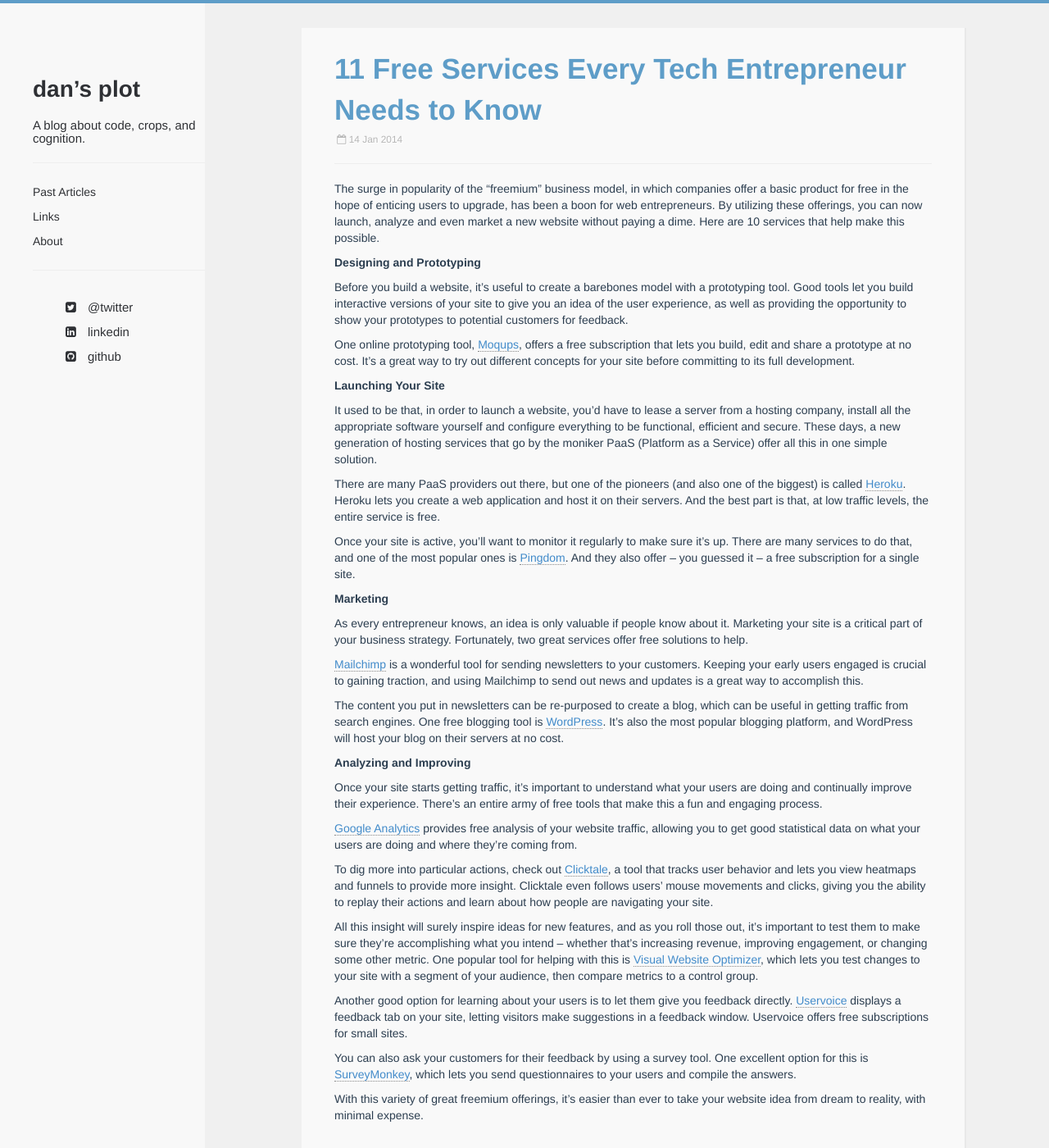
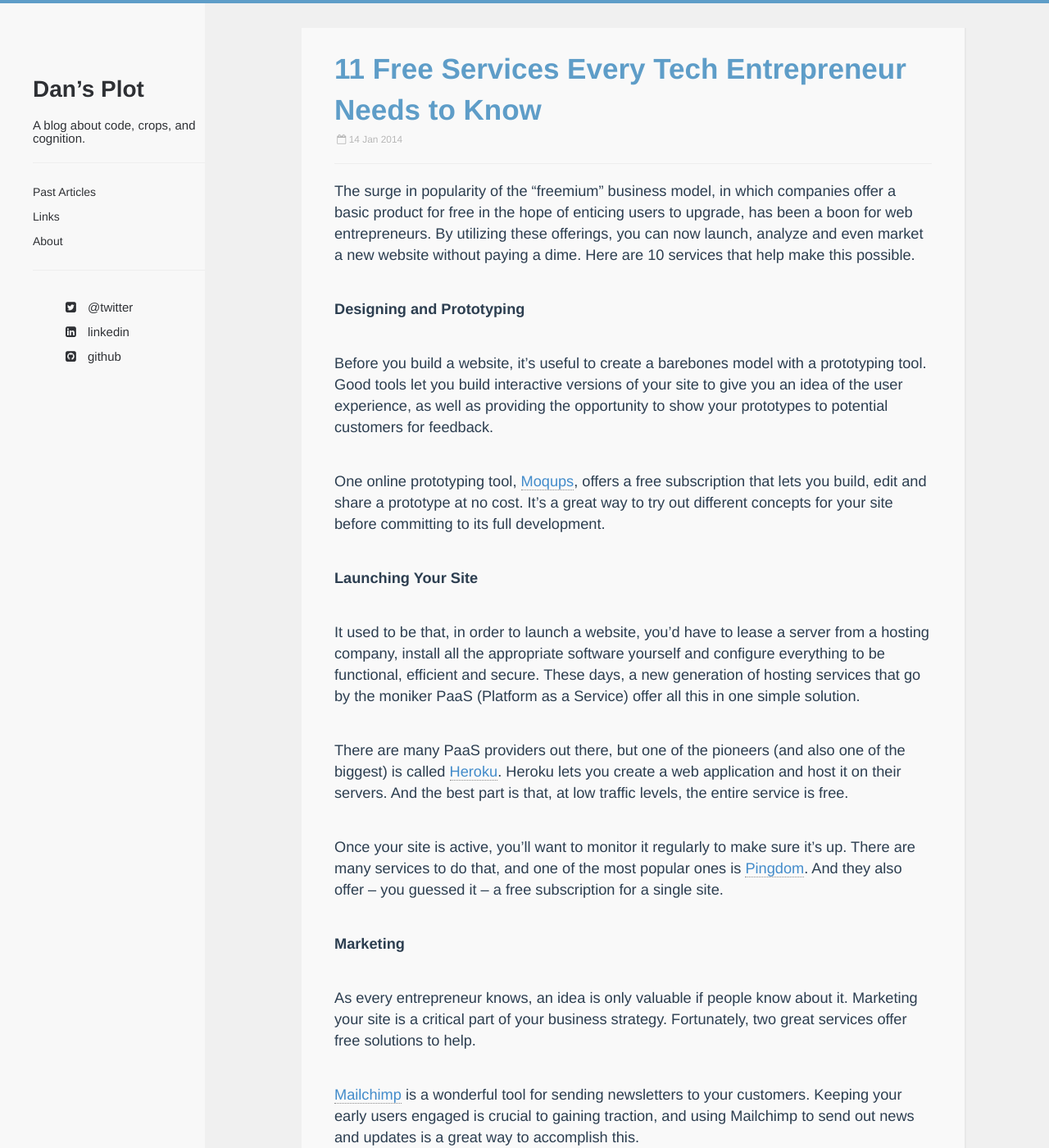
Before and after one commit to danmcc/danmcc.github.io, a Jekyll site: the page built from _posts/2014-01-14-11-Free-Services-Every-Tech-Entrepreneur-Needs-to-Know.markdown, in a window 1280 px wide and 1400 px high. Shown: the whole window at 82% size. Built offline with Jekyll 4.4.1, drawn with Linux system fonts in a browser that asks for light colours; nearby versions of some CDN libraries; some web fonts are replaced; library files that are not in the unit come from our copies; Markdown is read by kramdown in place of the engine named in the settings; comment, search, counter and statistics services are not loaded; some of the changed text lies outside the part shown.

Commit message:
add new post, tweak styling

```diff
--- a/_config.yml
+++ b/_config.yml
@@ -1,7 +1,7 @@
-name: dan&rsquo;s plot
+name: Dan&rsquo;s Plot
 author: Dan McCormick
 markdown: redcarpet
-pygments: true
+highlighter: true
 baseurl: /
 url:
 description: A blog about code, crops, and cognition.
--- a/css/hc.css
+++ b/css/hc.css
@@ -389,9 +389,10 @@
   padding:10px 40px 0
 }
 
-.post
+.post p
 {
-  padding-bottom:30px
+  font-size: 1.3em;
+  padding-bottom: 30px;
 }
 
 .user-social
```
Also changed, not shown: _posts/2015-03-01-Are-You-a-Product-Company-or-a-Content-Company.markdown (added, +19 -0 lines).
